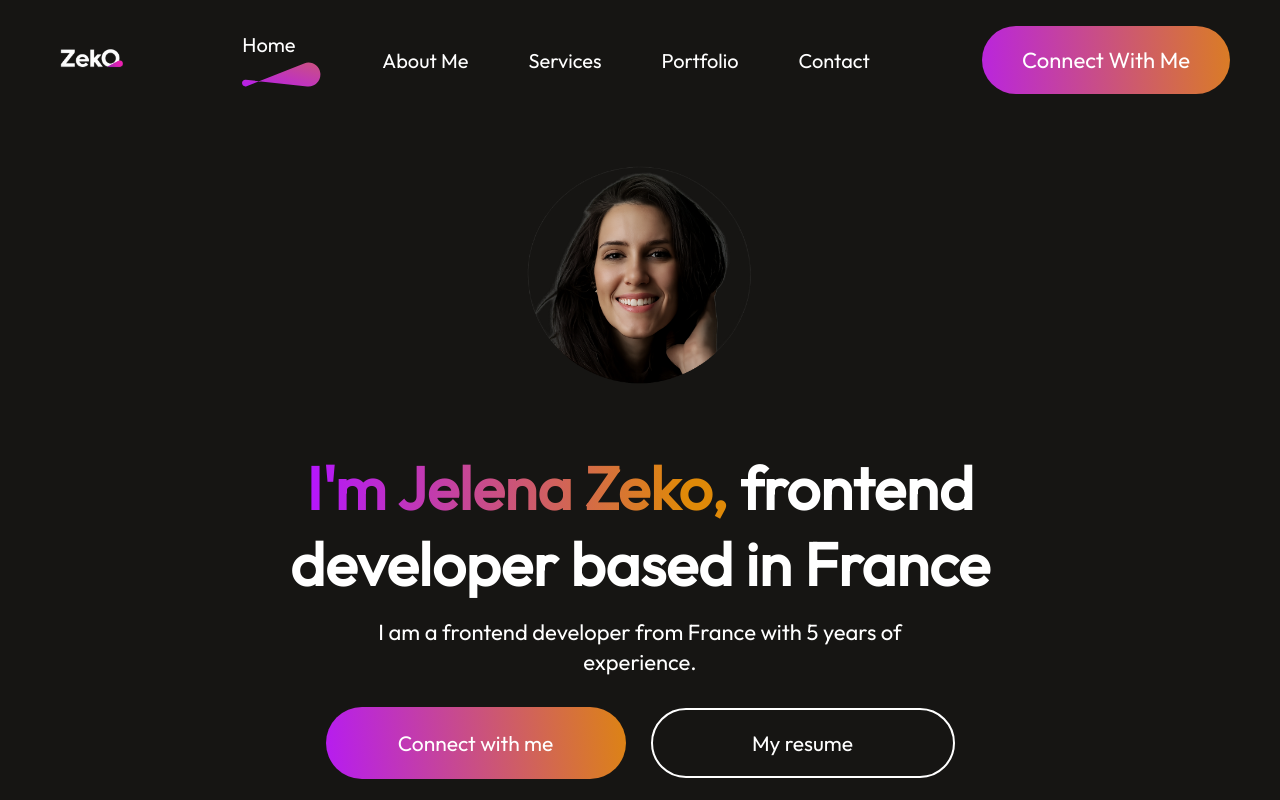
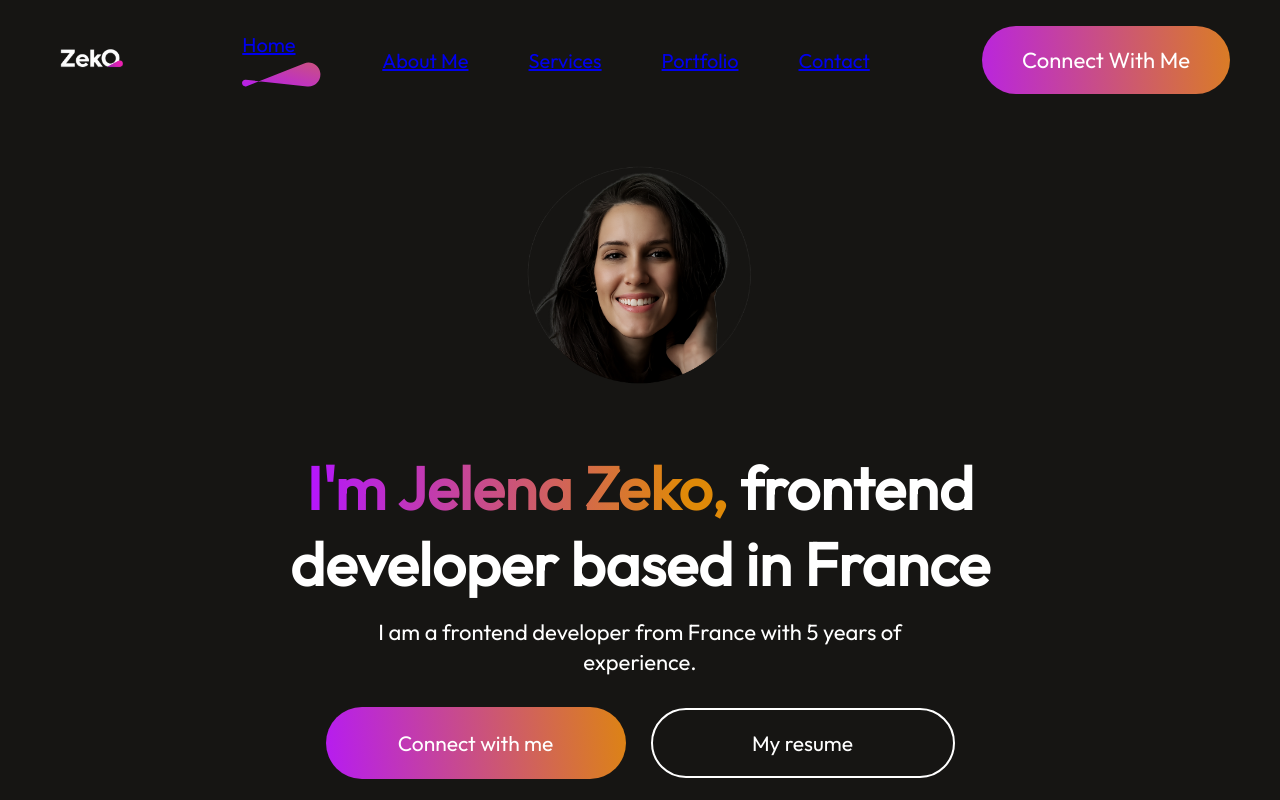
Before and after one commit to Yelle-stack/portfolio_yelle, a React (Vite) app: page / in a window 1280 px wide. Shown: the top 800 px of the page. Built offline with nearby package versions, Linux system fonts and the light colour scheme.

Commit message:
servicesNavbarMyWorkHeroContactAbout

```diff
--- a/src/Components/About/About.jsx
+++ b/src/Components/About/About.jsx
@@ -5,7 +5,7 @@ import profile_img from '../../assets/profilpicture.JPG'
 
 const About = () => {
   return (
-    <div className='about'>
+    <div id='about' className='about'>
       <div className="about-title">
         <h1>About me</h1>
         <img src={theme_pattern} alt="theme" />
--- a/src/Components/Contact/Contact.jsx
+++ b/src/Components/Contact/Contact.jsx
@@ -7,7 +7,7 @@ import call_icon from '../../assets/call_icon.svg'
 
 const Contact = () => {
   return (
-    <div className='contact'>
+    <div id='contact' className='contact'>
       <div className="contact-title">
         <h1>Get in touch</h1>
         <img src={theme_pattern} alt="theme_photo" />
--- a/src/Components/Hero/Hero.jsx
+++ b/src/Components/Hero/Hero.jsx
@@ -4,7 +4,7 @@ import profile_img from '../../assets/profile_img.PNG'
 
 const Hero = () => {
   return (
-    <div className='hero'>
+    <div id='home' className='hero'>
       <img src={profile_img} alt="profil_photo" />
       <h1><span>I'm Jelena Zeko,</span> frontend developer based in France </h1>
       <p>I am a frontend developer from France with 5 years of experience.</p>
--- a/src/Components/MyWork/MyWork.jsx
+++ b/src/Components/MyWork/MyWork.jsx
@@ -6,7 +6,7 @@ import arrow_icon from '../../assets/arrow_icon.svg'
 
 const MyWork = () => {
   return (
-    <div className='mywork'>
+    <div id='work' className='mywork'>
       <div className="mywork-title">
         <h1>My latest work</h1>
         <img src={theme_pattern} alt="theme_photo" />
--- a/src/Components/Navbar/Navbar.jsx
+++ b/src/Components/Navbar/Navbar.jsx
@@ -1,3 +1,4 @@
+
 import React, { useState } from 'react'
 import './Navbar.css'
 import logo from '../../assets/logo.PNG'
@@ -5,18 +6,74 @@ import underline from '../../assets/nav_underline.svg'
 
 const Navbar = () => {
 
-  const [menu,setMenu] = useState("home");
+  const [menu, setMenu] = useState("home");
+
   return (
     <div className='navbar'>
       <img src={logo} alt="logo_photo" />
+
       <ul className="nav-menu">
-        <li><p onClick={()=>setMenu("home")}>Home</p>{menu==="home"?<img src={underline} alt=''/>:<></>}</li>
-        <li><p onClick={()=>setMenu("about")}>About Me</p>{menu==="about"?<img src={underline} alt=''/>:<></>}</li>
-        <li><p onClick={()=>setMenu("services")}>Services</p>{menu==="services"?<img src={underline} alt=''/>:<></>}</li>
-        <li><p onClick={()=>setMenu("work")}>Portfolio</p>{menu==="work"?<img src={underline} alt=''/>:<></>}</li>
-        <li><p onClick={()=>setMenu("contact")}>Contact</p>{menu==="contact"?<img src={underline} alt=''/>:<></>}</li>
+
+        <li>
+          <a
+            href="#home"
+            className="anchor-link"
+            onClick={() => setMenu("home")}
+          >
+            Home
+          </a>
+          {menu === "home" ? <img src={underline} alt="" /> : null}
+        </li>
+
+        <li>
+          <a
+            href="#about"
+            className="anchor-link"
+            onClick={() => setMenu("about")}
+          >
+            About Me
+          </a>
+          {menu === "about" ? <img src={underline} alt="" /> : null}
+        </li>
+
+        <li>
+          <a
+            href="#services"
+            className="anchor-link"
+            onClick={() => setMenu("services")}
+          >
+            Services
+          </a>
+          {menu === "services" ? <img src={underline} alt="" /> : null}
+        </li>
+
+        <li>
+          <a
+            href="#work"
+            className="anchor-link"
+            onClick={() => setMenu("work")}
+          >
+            Portfolio
+          </a>
+          {menu === "work" ? <img src={underline} alt="" /> : null}
+        </li>
+
+        <li>
+          <a
+            href="#contact"
+            className="anchor-link"
+            onClick={() => setMenu("contact")}
+          >
+            Contact
+          </a>
+          {menu === "contact" ? <img src={underline} alt="" /> : null}
+        </li>
+
       </ul>
-      <div className="nav-connect">Connect With Me</div>
+
+      <div className="nav-connect">
+        Connect With Me
+      </div>
     </div>
   )
 }
--- a/src/Components/Services/Services.jsx
+++ b/src/Components/Services/Services.jsx
@@ -6,7 +6,7 @@ import arrow_icon from '../../assets/arrow_icon.svg'
 
 const Services = () => {
   return (
-    <div className='services'>
+    <div id='services' className='services'>
       <div className="services-title">
         <h1>My Services</h1>
         <img src={theme_pattern} alt="photo_theme" />
```
